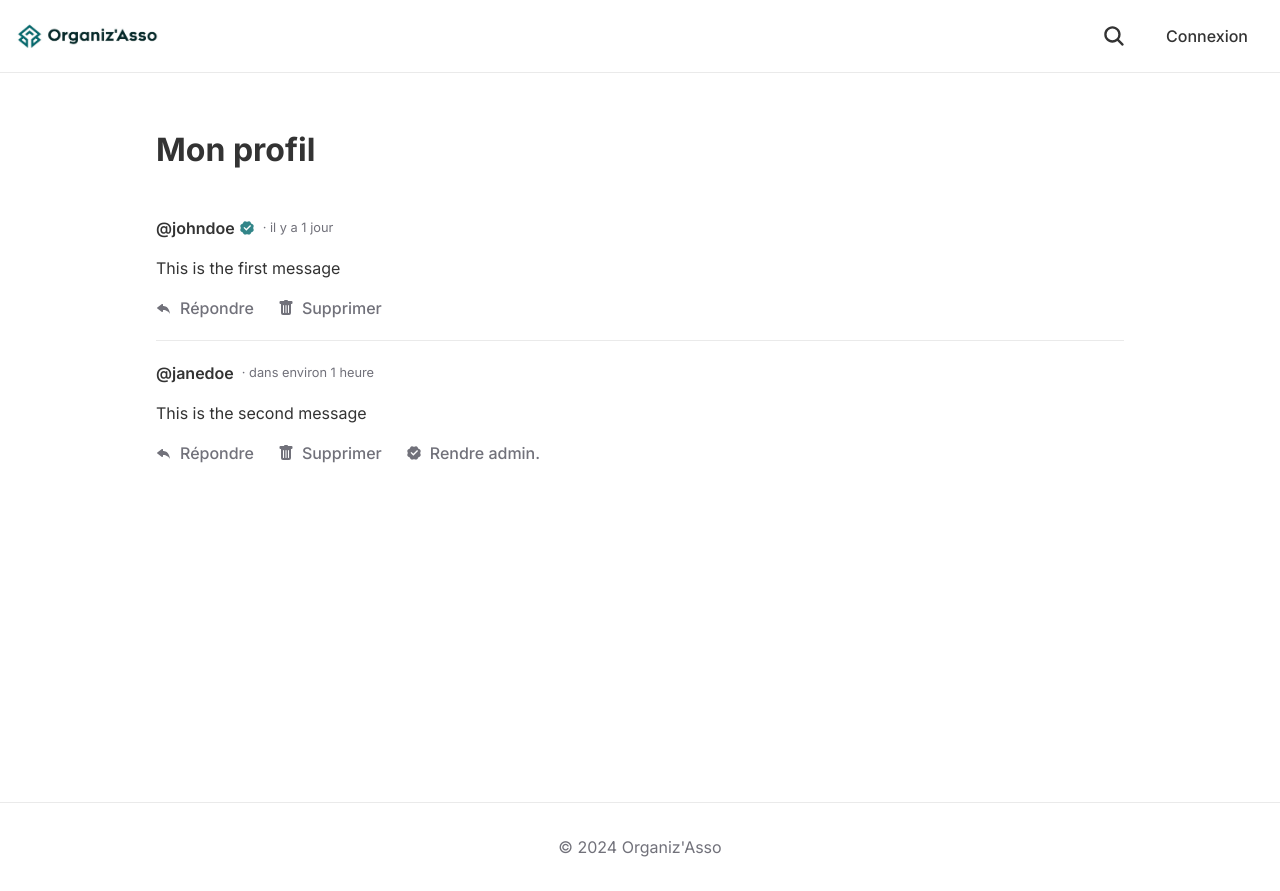
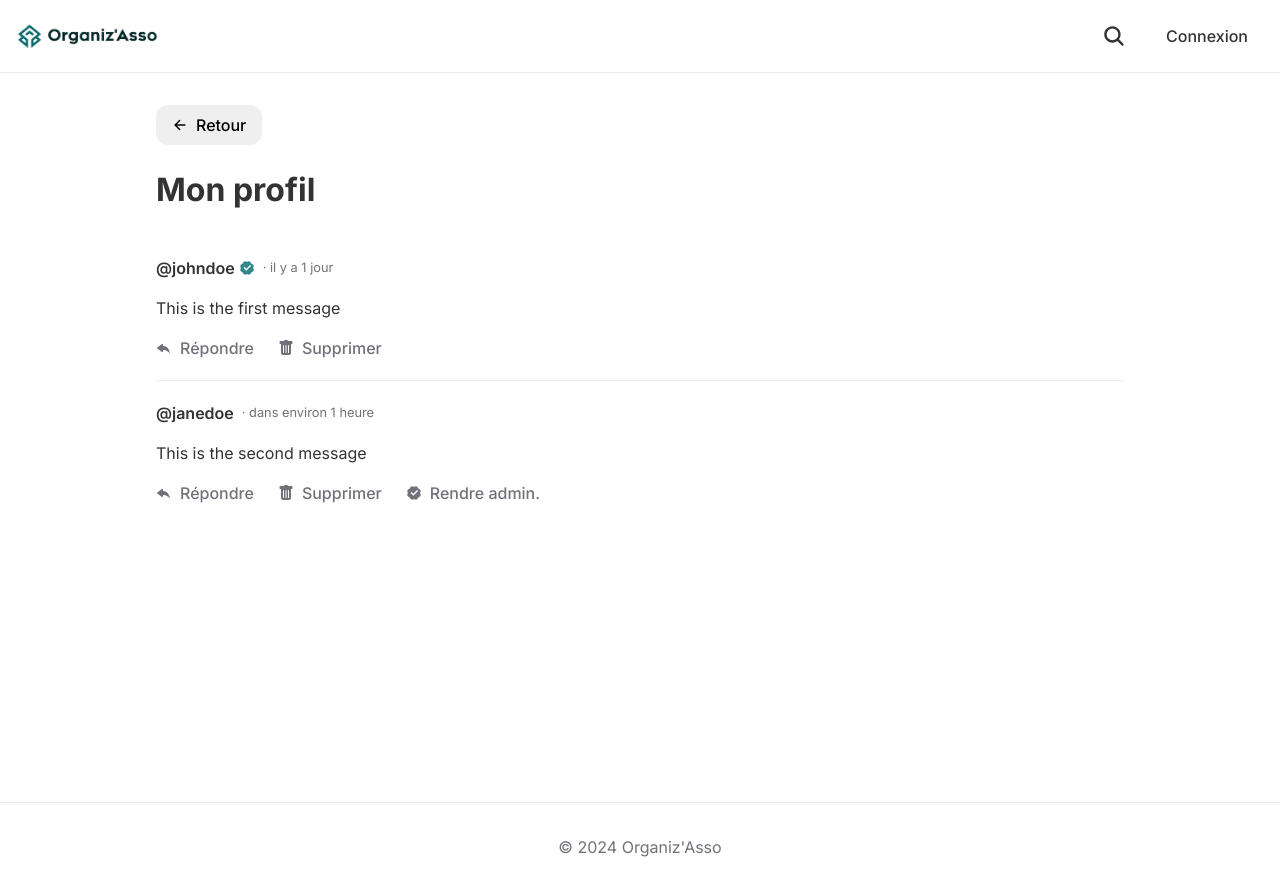
Before and after one commit to axeelz/organizasso, a React (Vite) app: page /profile in a window 1280 px wide. Built offline with nearby package versions, Linux system fonts and the light colour scheme; the HTML template or start-up script is replaced by a standard one.

Commit message:
back button profile

```diff
--- a/src/pages/Profile.jsx
+++ b/src/pages/Profile.jsx
@@ -1,11 +1,18 @@
-import { useParams } from "react-router-dom";
+import { useParams, useNavigate } from "react-router-dom";
 import MessagesList from "../components/MessagesList";
+import { IoArrowBack } from "react-icons/io5";
+import styles from "./Profile.module.css";
 
 const Profile = () => {
   const { username } = useParams();
+  const navigate = useNavigate();
 
   return (
     <main>
+      <button onClick={() => navigate(-1)} className={styles.back}>
+        <IoArrowBack />
+        <span>Retour</span>
+      </button>
       {(username && <h1>Profil de {username}</h1>) || <h1>Mon profil</h1>}
       {(username && <MessagesList username={username} />) || <MessagesList />}
     </main>
--- /dev/null
+++ b/src/pages/Profile.module.css
@@ -0,0 +1,5 @@
+.back {
+  display: flex;
+  align-items: center;
+  gap: 0.5rem;
+}
```
